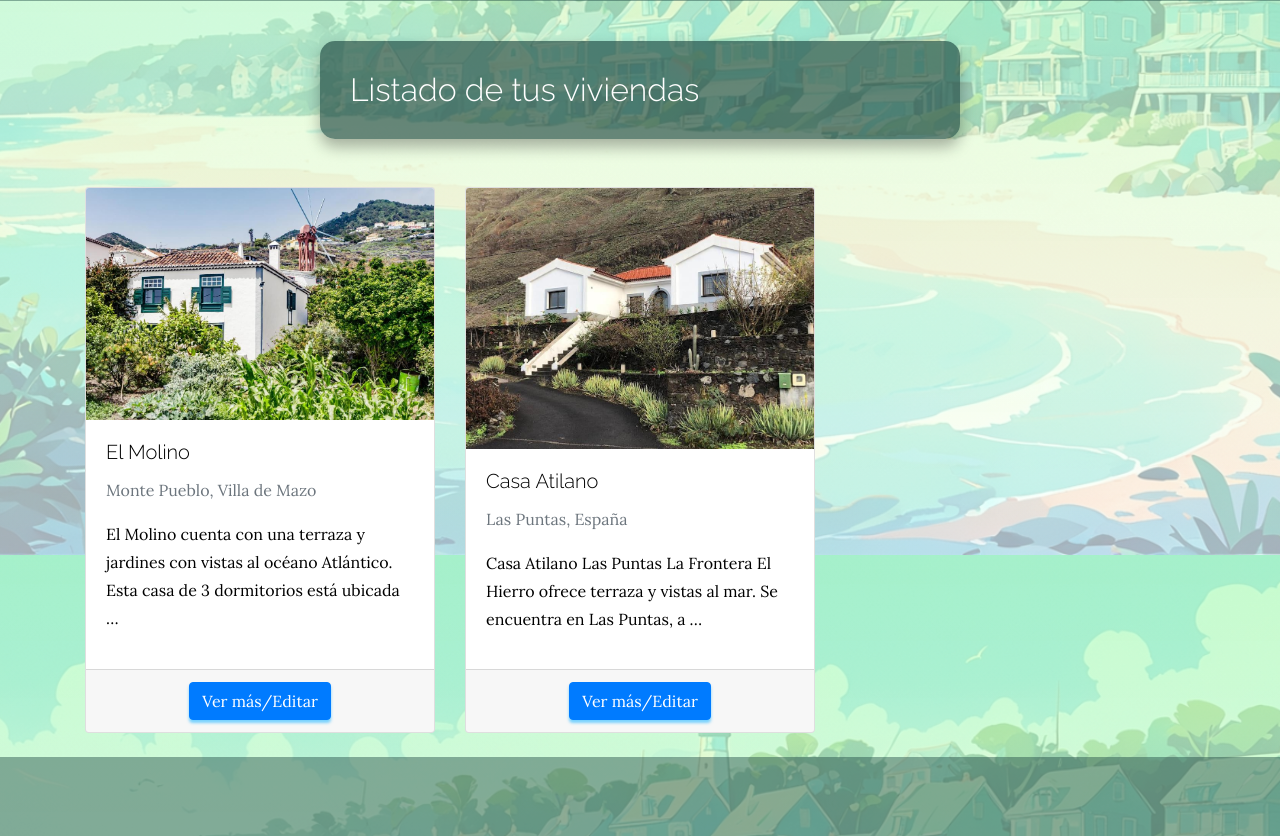
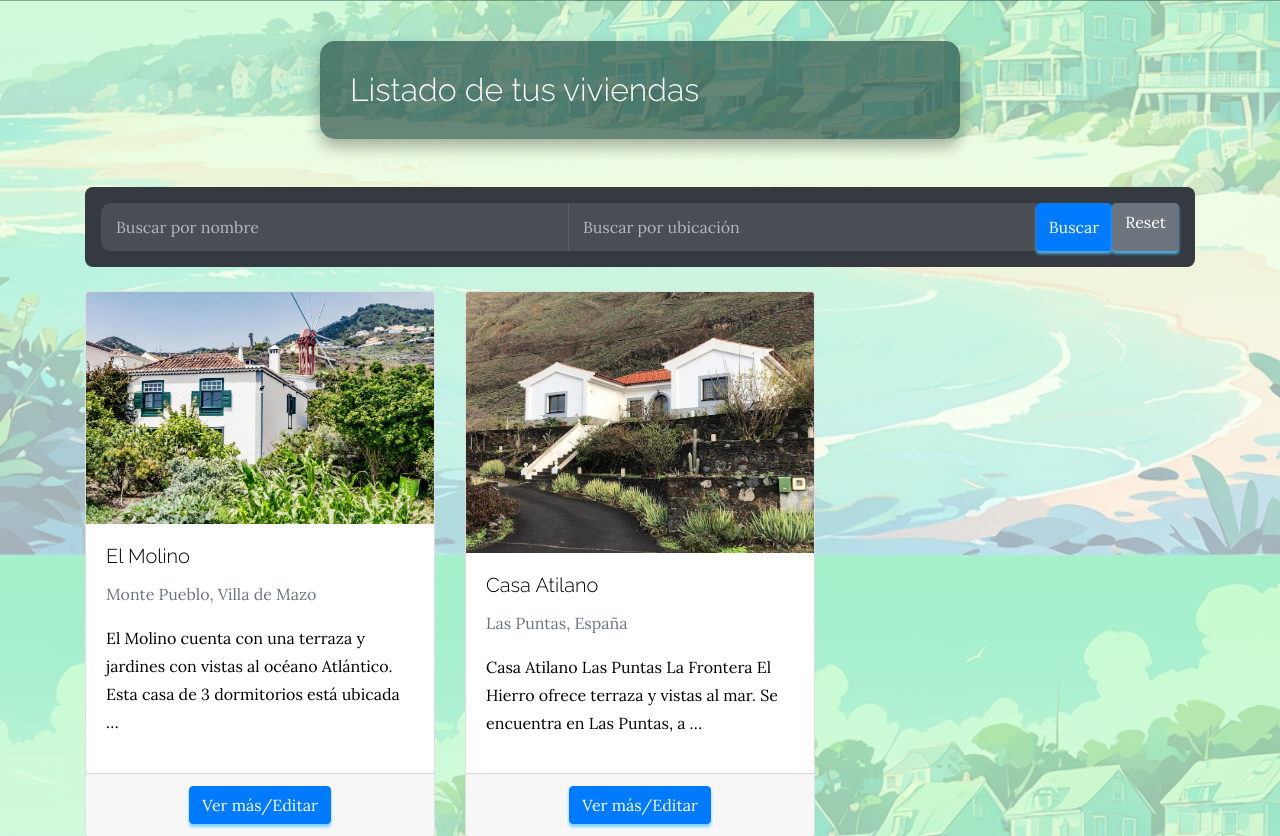
Before and after one commit to Jaime-Linares/PGPI-G3.10, a Django app: template product/ProyectoWeb/catalogoViviendas/templates/catalogoViviendas/catalogo_viviendas_propietario.html in a window 1280 px wide. Shown: the part 245-1081 px from the top of the page. Run offline with Django 5.2, Linux system fonts and the light colour scheme; the template is opened without the code that fills it: values that come from a table or form of the project are taken from there, others are empty; data comes from the database, SQL or seed files in the repository; some libraries are stand-ins or nearby versions.

Commit message:
[feat] housing filter by name and ubication in owner zone

```diff
--- a/product/ProyectoWeb/catalogoViviendas/templates/catalogoViviendas/catalogo_viviendas_propietario.html
+++ b/product/ProyectoWeb/catalogoViviendas/templates/catalogoViviendas/catalogo_viviendas_propietario.html
@@ -5,6 +5,18 @@
     <h2 class="categories-container"  style= "margin-top: 40px;   color: white">Listado de tus viviendas</h2>
 
     <div class="container mt-5">
+        <!-- Formulario de búsqueda con filtros -->
+        <form method="GET" action="{% url 'catalogo_viviendas_propietario' %}" class="mb-4">
+            <div class="input-group p-3" style="background-color: #343a40; border-radius: 8px;">
+                <!-- Filtro por nombre -->
+                <input type="text" name="q" class="form-control me-2" placeholder="Buscar por nombre" value="{{ request.GET.q }}">
+                <!-- Filtro por ubicación -->
+                <input type="text" name="ubicacion" class="form-control me-2" placeholder="Buscar por ubicación" value="{{ request.GET.ubicacion }}">
+                <button class="btn btn-primary" type="submit">Buscar</button>
+                <a href="{% url 'catalogo_viviendas_propietario' %}" class="btn btn-secondary ms-2">Reset</a>
+            </div>
+        </form>
+
         <div class="row">
             {% for vivienda in viviendas %}
                 <div class="col-lg-4 col-md-6 mb-4">
```
Also changed, not shown: product/ProyectoWeb/catalogoViviendas/views.py (+10 -1 lines).
